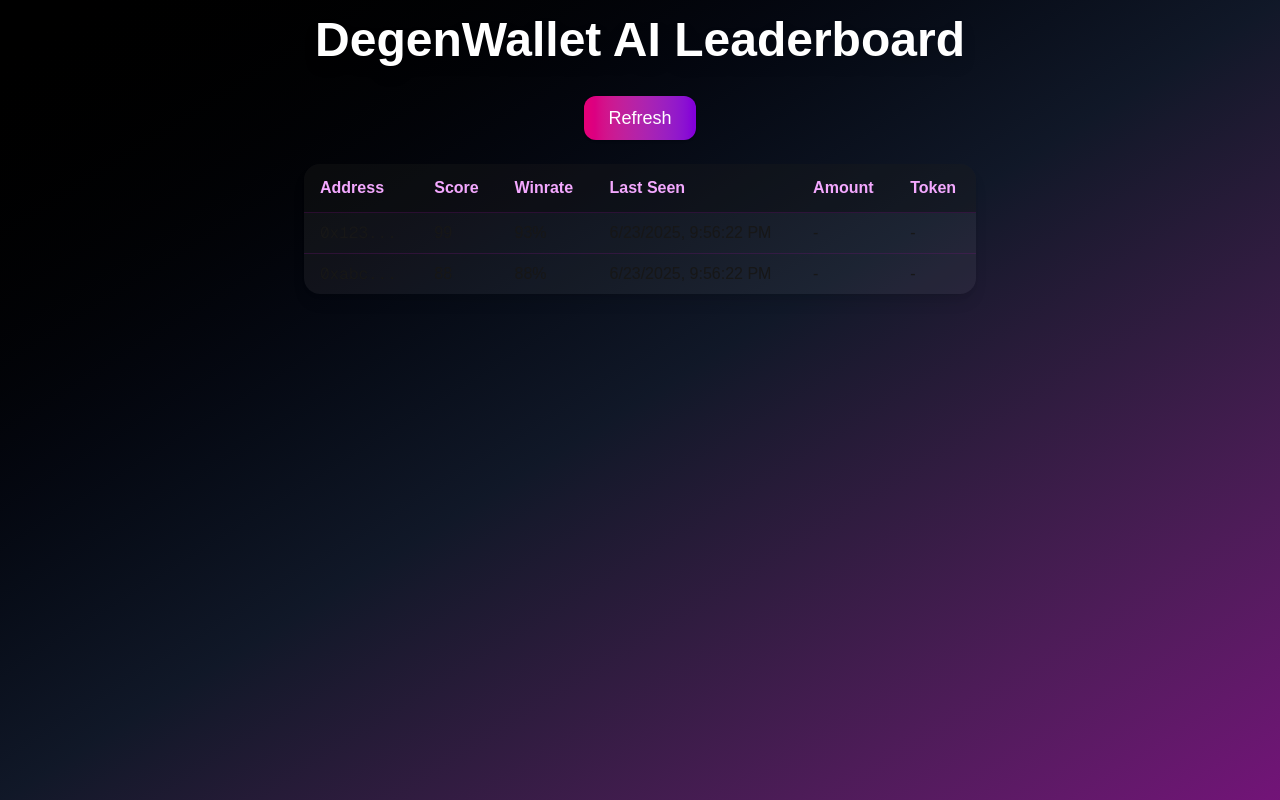
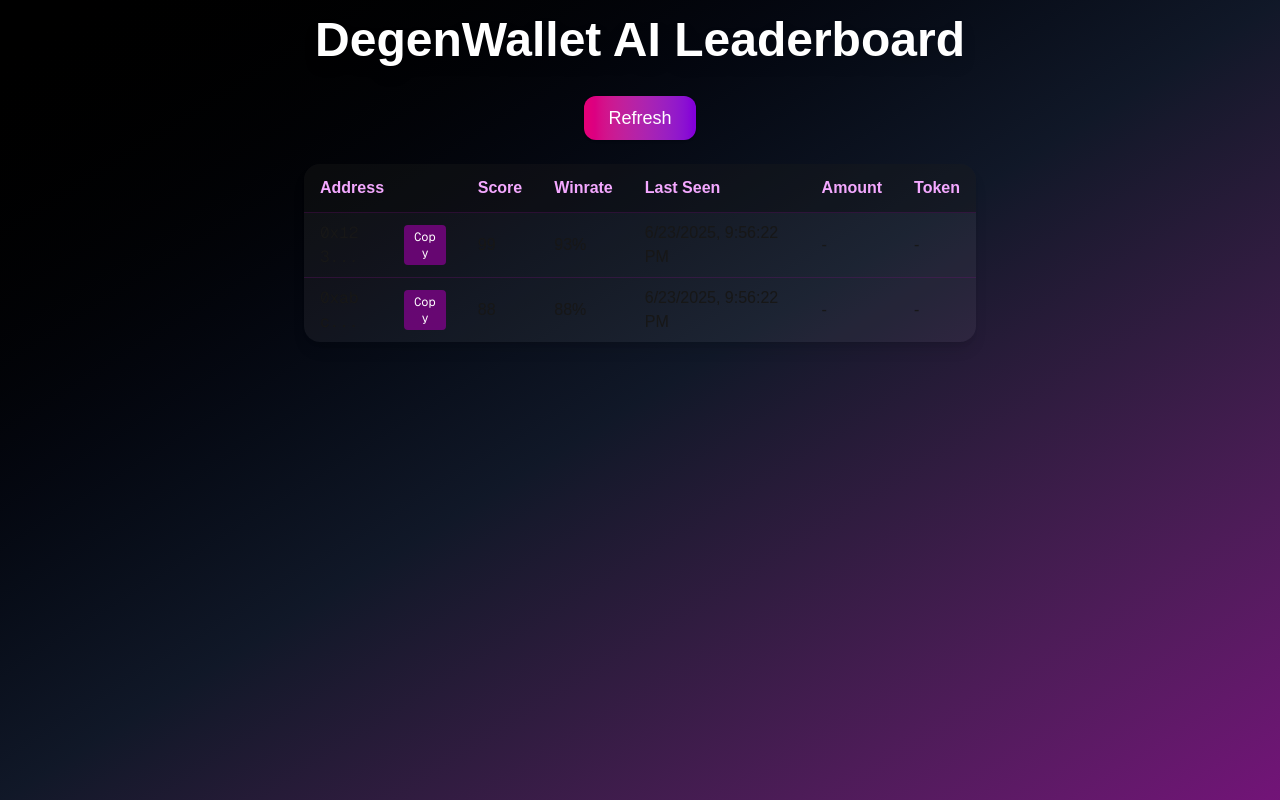
Before and after one commit to rolandrahal01/DegenWallet, a Next.js app: page /dashboard in a window 1280 px wide. Built offline with nearby package versions, Linux system fonts and the light colour scheme; no server answers.

Commit message:
Feat: add Copy Address button with tooltip to dashboard

```diff
--- a/app/dashboard/page.tsx
+++ b/app/dashboard/page.tsx
@@ -18,6 +18,7 @@
 export default function Dashboard() {
   const [wallets, setWallets] = useState<Wallet[]>([])
   const [loading, setLoading] = useState(true)
+  const [copiedIdx, setCopiedIdx] = useState<number | null>(null)
 
   const fetchWallets = async () => {
     setLoading(true)
@@ -34,6 +35,13 @@
   useEffect(() => {
     fetchWallets()
   }, [])
+
+  // Copy function
+  const handleCopy = async (address: string, idx: number) => {
+    await navigator.clipboard.writeText(address)
+    setCopiedIdx(idx)
+    setTimeout(() => setCopiedIdx(null), 1200)
+  }
 
   return (
     <main className="min-h-screen bg-gradient-to-br from-black via-gray-900 to-fuchsia-900 p-4 flex flex-col items-center">
@@ -66,8 +74,18 @@
             <tbody>
               {wallets.map((w, i) => (
                 <tr key={i} className="border-t border-fuchsia-900/30 hover:bg-fuchsia-900/10">
-                  <td className="py-2 px-4 font-mono break-all">
+                  <td className="py-2 px-4 font-mono break-all flex items-center gap-2">
                     {w.address}
+                    {w.address && w.address !== "Error" && (
+                      <button
+                        onClick={() => handleCopy(w.address, i)}
+                        className="ml-2 px-2 py-1 text-xs bg-fuchsia-800/70 text-white rounded hover:bg-fuchsia-600 transition"
+                        aria-label="Copy address"
+                        type="button"
+                      >
+                        {copiedIdx === i ? "Copied!" : "Copy"}
+                      </button>
+                    )}
                   </td>
                   <td className="py-2 px-4">
                     {typeof w.score === "number" ? w.score : "-"}
```
